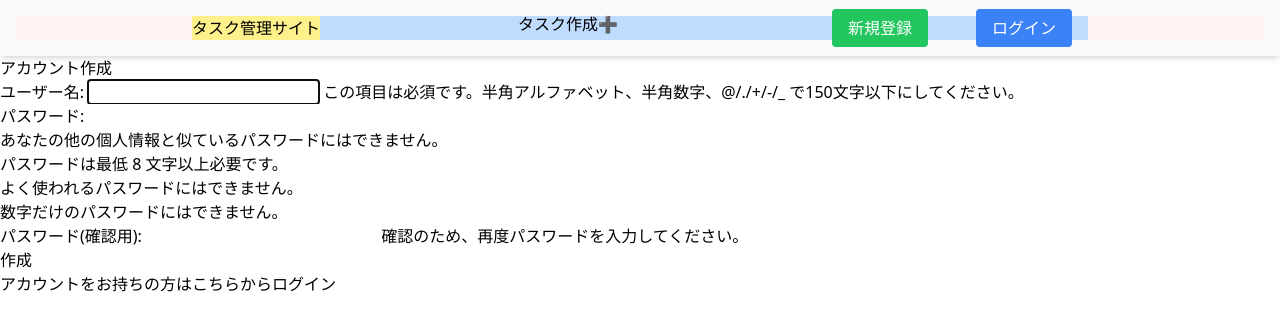
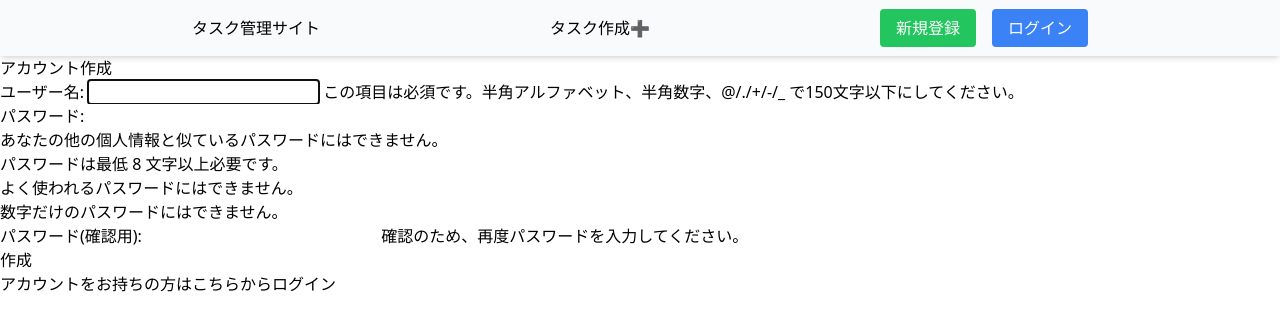
Before and after one commit to nibuno/djangoTaskApp, a Django app: page /signup/ in a window 1280 px wide. Shown: the top 331 px of the page. Run offline with Django 4.2, Linux system fonts and the light colour scheme; some libraries are stand-ins or nearby versions.

Commit message:
tailwindを起動してCSSを生成、レイアウトの調整

```diff
--- a/mysite/tasks/templates/base.html
+++ b/mysite/tasks/templates/base.html
@@ -8,12 +8,12 @@
     {% tailwind_css %}
 </head>
 <header class="bg-gray-50 shadow-md p-4">
-    <nav class="w-full bg-red-50">
-        <div class="flex justify-between bg-blue-200 max-w-4xl mx-auto">
-            <div class="flex items-center bg-yellow-200">
+    <nav class="w-full">
+        <div class="flex justify-between max-w-4xl mx-auto">
+            <div class="flex items-center">
                 <a href="{% url 'task_list' %}">タスク管理サイト</a>
             </div>
-            <div class="flex items-center h-4">
+            <div class="flex items-center">
                 <a href="{% url 'task_create' %}">
                     タスク作成➕
                 </a>
@@ -22,15 +22,15 @@
                 <div class="">
                     <ul class="flex space-x-4">
                         {% if user.is_authenticated %}
-                        <li class="px-4">
-                            <a href="{% url 'logout' %}" class="px-4 py-2 bg-red-500 text-white rounded hover:bg-red-600 transition duration-300 ease-in-out">ログアウト</a>
+                        <li>
+                            <a href="{% url 'logout' %}" class="px-4 py-2 bg-red-500 text-white rounded hover:bg-red-700 transition duration-300 ease-in-out">ログアウト</a>
                         </li>
                         {% else %}
-                        <li class="px-4">
-                            <a href="{% url 'signup' %}" class="px-4 py-2 bg-green-500 text-white rounded hover:bg-green-600 transition duration-300 ease-in-out">新規登録</a>
+                        <li>
+                            <a href="{% url 'signup' %}" class="px-4 py-2 bg-green-500 text-white rounded hover:bg-green-700 transition duration-300 ease-in-out">新規登録</a>
                         </li>
-                        <li class="px-4">
-                            <a href="{% url 'login' %}" class="px-4 py-2 bg-blue-500 text-white rounded hover:bg-blue-800 transition duration-300 ease-in-out">ログイン</a>
+                        <li>
+                            <a href="{% url 'login' %}" class="px-4 py-2 bg-blue-500 text-white rounded hover:bg-blue-700 transition duration-300 ease-in-out">ログイン</a>
                         </li>
                         {% endif %}
                     </ul>
```
